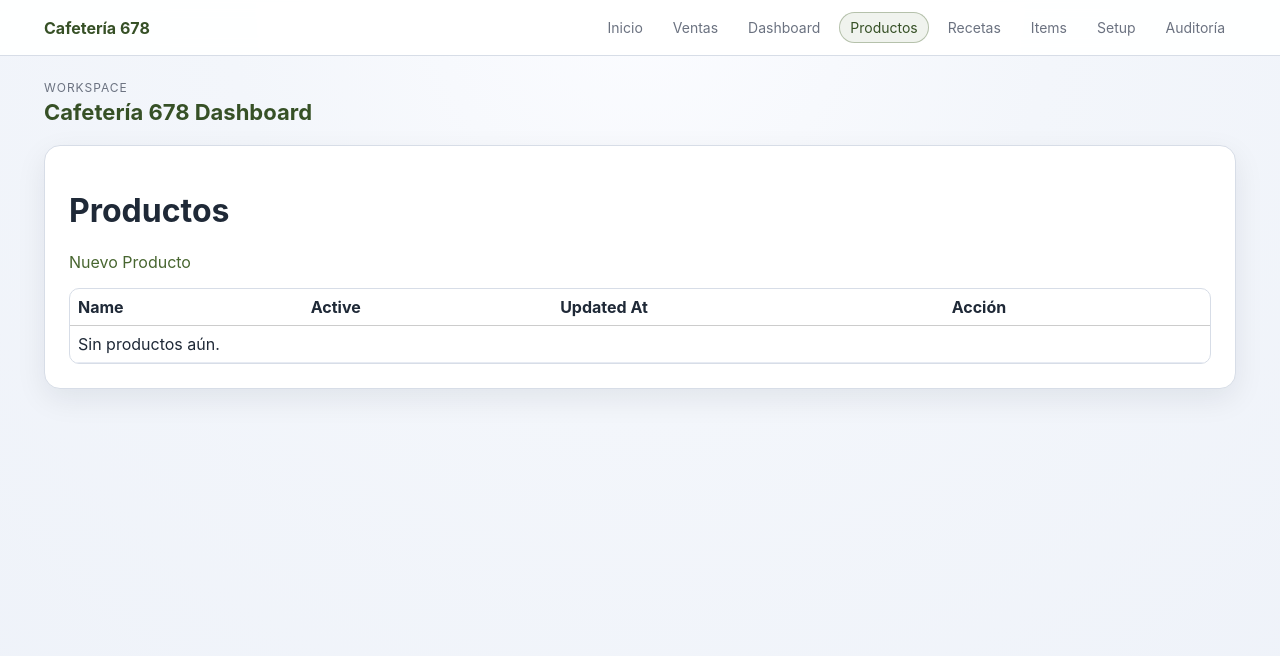
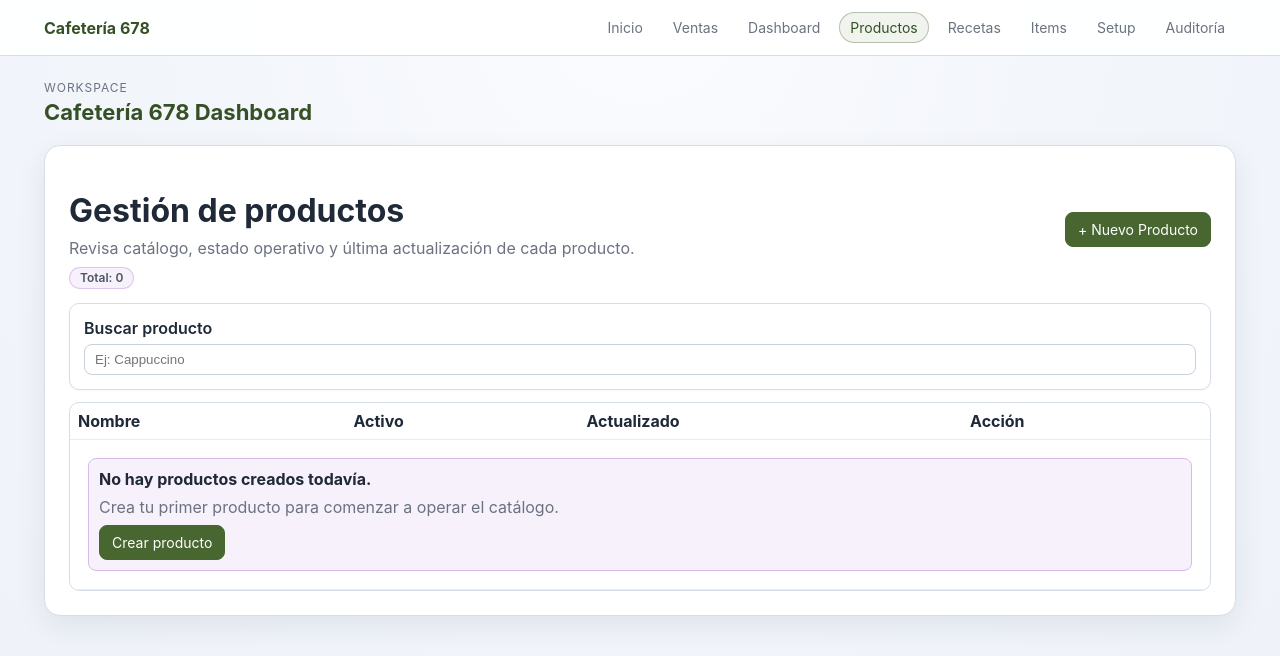
Before and after one commit to NicoChapiro/cafeteria-678-dashboard, a Next.js app: page /products in a window 1280 px wide. Shown: the top 656 px of the page. Built offline with nearby package versions, Linux system fonts and the light colour scheme.

Commit message:
Improve products page UX and presentation

```diff
--- a/app/products/page.tsx
+++ b/app/products/page.tsx
@@ -12,54 +12,107 @@ function formatDate(value: Date): string {
 
 export default function ProductsPage() {
   const [products, setProducts] = useState<Product[]>([]);
+  const [search, setSearch] = useState('');
 
   useEffect(() => {
     setProducts(listProducts());
   }, []);
 
+  const normalizedSearch = search.trim().toLowerCase();
+  const filteredProducts = products.filter((product) =>
+    product.name.toLowerCase().includes(normalizedSearch)
+  );
+
   return (
     <main>
-      <h1>Productos</h1>
-      <p>
-        <Link href="/products/new">Nuevo Producto</Link>
-      </p>
+      <div
+        style={{
+          display: 'flex',
+          justifyContent: 'space-between',
+          alignItems: 'flex-start',
+          gap: 12,
+          marginBottom: 14,
+          flexWrap: 'wrap',
+        }}
+      >
+        <div>
+          <h1 style={{ marginBottom: 8 }}>Gestión de productos</h1>
+          <p className="muted" style={{ marginBottom: 8 }}>
+            Revisa catálogo, estado operativo y última actualización de cada producto.
+          </p>
+          <span className="badge badge--info">Total: {products.length}</span>
+        </div>
+        <Link href="/products/new" className="btn" style={{ alignSelf: 'center' }}>
+          + Nuevo Producto
+        </Link>
+      </div>
+
+      <div className="card" style={{ marginBottom: 12 }}>
+        <label htmlFor="product-search" style={{ display: 'block', fontWeight: 600, marginBottom: 6 }}>
+          Buscar producto
+        </label>
+        <input
+          id="product-search"
+          type="search"
+          className="input"
+          value={search}
+          onChange={(event) => setSearch(event.target.value)}
+          placeholder="Ej: Cappuccino"
+        />
+      </div>
 
       <div className="tableWrap"><table className="table" style={{ minWidth: 700 }}>
         <thead>
           <tr>
-            <th style={{ borderBottom: '1px solid #ccc', textAlign: 'left', padding: 8 }}>
-              Name
-            </th>
-            <th style={{ borderBottom: '1px solid #ccc', textAlign: 'left', padding: 8 }}>
-              Active
-            </th>
-            <th style={{ borderBottom: '1px solid #ccc', textAlign: 'left', padding: 8 }}>
-              Updated At
-            </th>
-            <th style={{ borderBottom: '1px solid #ccc', textAlign: 'left', padding: 8 }}>
-              Acción
-            </th>
+            <th>Nombre</th>
+            <th>Activo</th>
+            <th>Actualizado</th>
+            <th>Acción</th>
           </tr>
         </thead>
         <tbody>
-          {products.map((product) => (
+          {filteredProducts.map((product) => (
             <tr key={product.id}>
-              <td style={{ borderBottom: '1px solid #eee', padding: 8 }}>{product.name}</td>
-              <td style={{ borderBottom: '1px solid #eee', padding: 8 }}>
-                {product.active ? 'Sí' : 'No'}
+              <td style={{ fontWeight: 600 }}>{product.name}</td>
+              <td>
+                <span
+                  className={`badge ${product.active ? 'badge--info' : 'badge--warn'}`}
+                  style={{ minWidth: 76, justifyContent: 'center' }}
+                >
+                  {product.active ? 'Activo' : 'Inactivo'}
+                </span>
               </td>
-              <td style={{ borderBottom: '1px solid #eee', padding: 8 }}>
-                {formatDate(product.updatedAt)}
-              </td>
-              <td style={{ borderBottom: '1px solid #eee', padding: 8 }}>
-                <Link href={`/products/${product.id}`}>Ver detalle</Link>
+              <td>{formatDate(product.updatedAt)}</td>
+              <td>
+                <Link href={`/products/${product.id}`} className="btnSecondary">
+                  Ver detalle →
+                </Link>
               </td>
             </tr>
           ))}
-          {products.length === 0 ? (
+          {filteredProducts.length === 0 ? (
             <tr>
-              <td colSpan={4} style={{ padding: 8 }}>
-                Sin productos aún.
+              <td colSpan={4} style={{ padding: 18 }}>
+                <div className="calloutInfo">
+                  {products.length === 0 ? (
+                    <>
+                      <strong>No hay productos creados todavía.</strong>
+                      <p className="muted" style={{ marginTop: 8 }}>
+                        Crea tu primer producto para comenzar a operar el catálogo.
+                      </p>
+                      <Link href="/products/new" className="btn" style={{ display: 'inline-block', marginTop: 8 }}>
+                        Crear producto
+                      </Link>
+                    </>
+                  ) : (
+                    <>
+                      <strong>Sin resultados para la búsqueda actual.</strong>
+                      <p className="muted" style={{ marginTop: 8 }}>
+                        Ajusta el nombre buscado para ver otros productos.
+                      </p>
+                    </>
+                  )}
+                </div>
               </td>
             </tr>
           ) : null}
```
